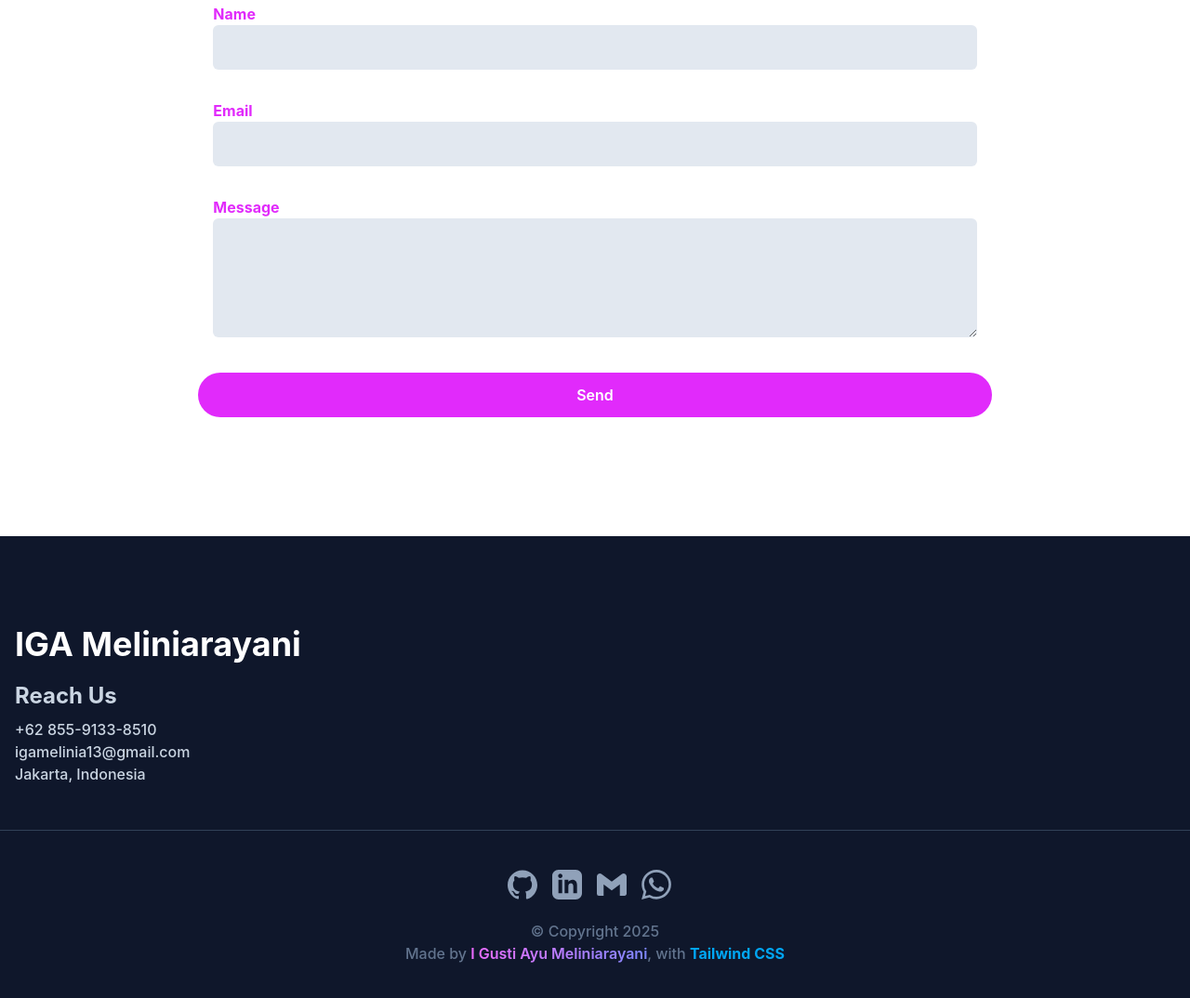
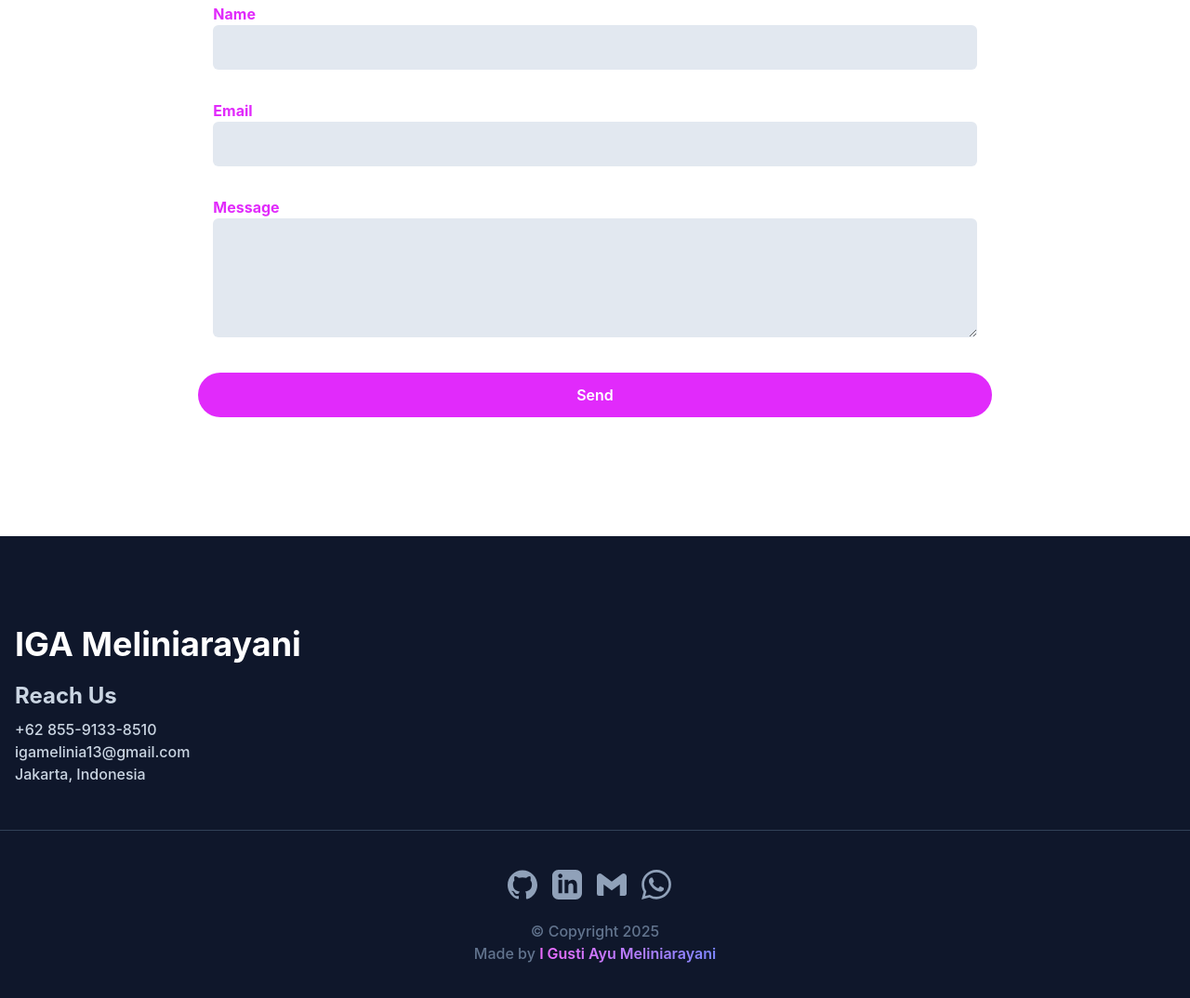
Before and after one commit to igamelinia/igamelinia.github.io, a website: page index.html in a window 1280 px wide. Shown: the part 9806-10880 px from the top of the page at 93% size. Drawn offline with Linux system fonts and the light colour scheme.

Commit message:
Update index.html

```diff
--- a/index.html
+++ b/index.html
@@ -920,7 +920,7 @@
           </div>
           <p class="font-medium text-s text-slate-500 text-center">© Copyright 2025</a>
           </p>
-          <p class="font-medium text-s text-slate-500 text-center">Made by <a class="text-medium font-semibold bg-gradient-to-r from-fuchsia-400 to-indigo-400 bg-clip-text text-transparent mb-2 text-center">I Gusti Ayu Meliniarayani</a>, with <a href="https://tailwindcss.com/" target="_blank" class="font-bold text-sky-500">Tailwind CSS</a>
+          <p class="font-medium text-s text-slate-500 text-center">Made by <a class="text-medium font-semibold bg-gradient-to-r from-fuchsia-400 to-indigo-400 bg-clip-text text-transparent mb-2 text-center">I Gusti Ayu Meliniarayani</a>
           </p>
       </div>
     </div>
```
